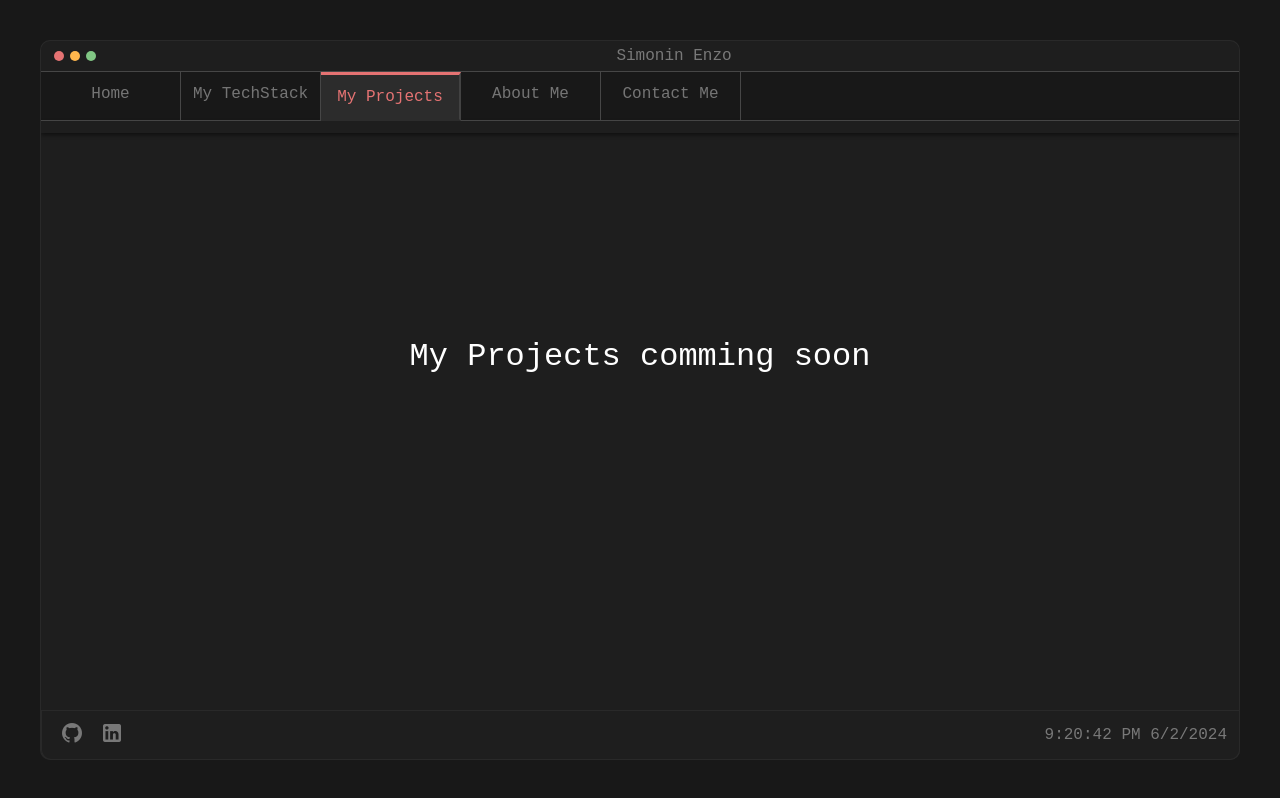
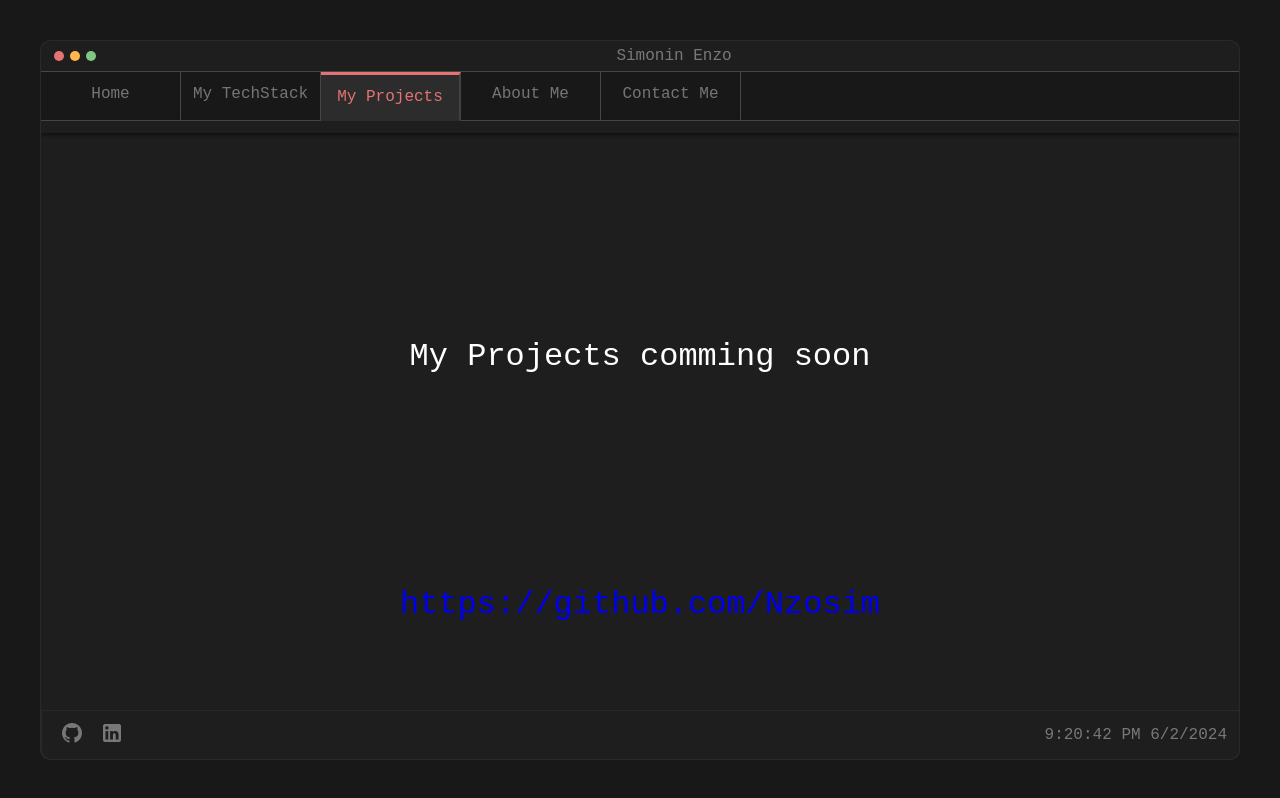
Before and after one commit to Nzosim/PortfolioVueJs, a Vue app: page /projects in a window 1280 px wide. Built offline with nearby package versions, Linux system fonts and the light colour scheme.

Commit message:
add github to projects page

```diff
--- a/src/components/Projects.vue
+++ b/src/components/Projects.vue
@@ -1,5 +1,6 @@
 <template>
   <div>My Projects comming soon</div>
+  <div><a href="https://github.com/Nzosim">https://github.com/Nzosim</a></div>
 </template>
 
 <style scoped>
```
